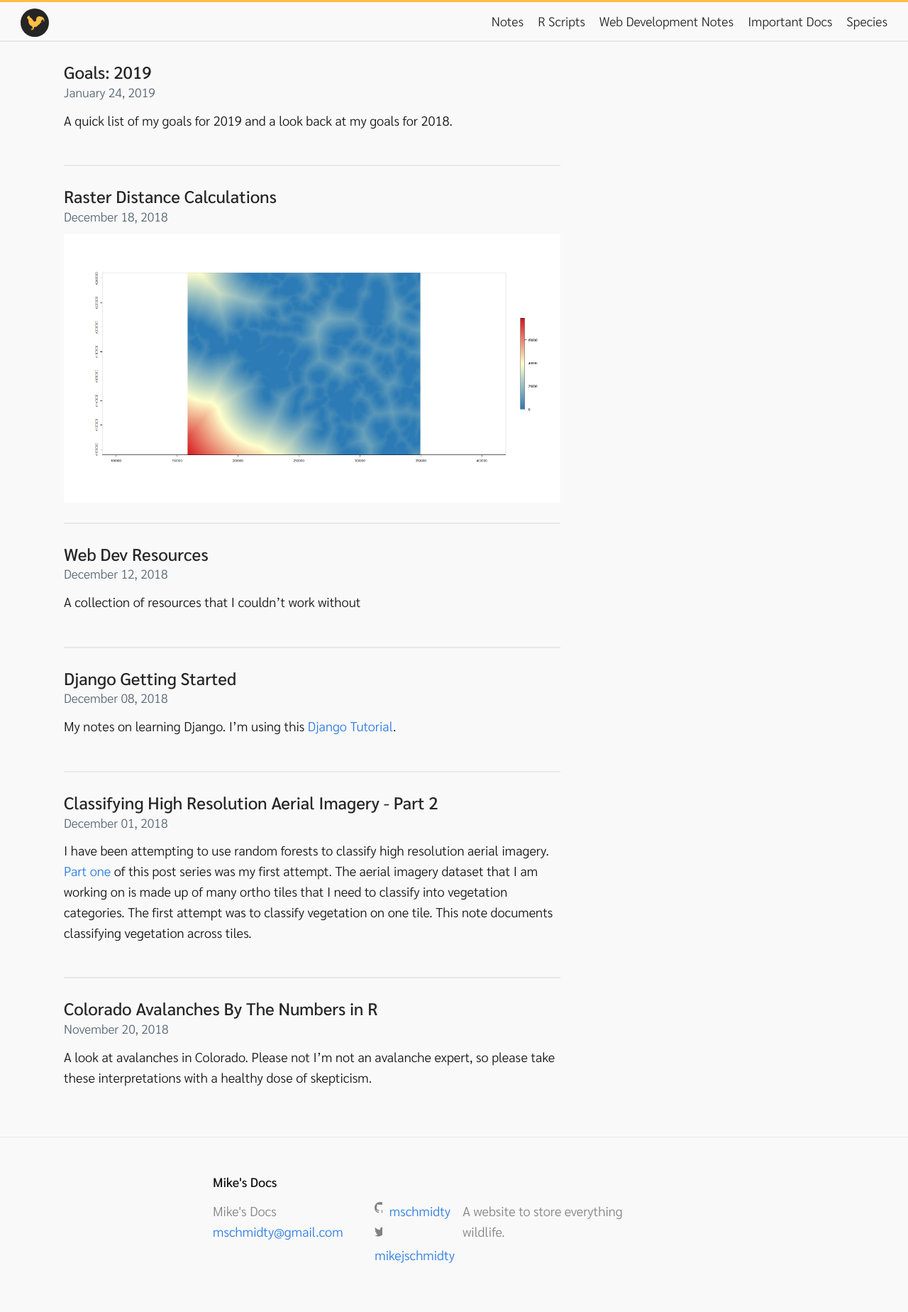
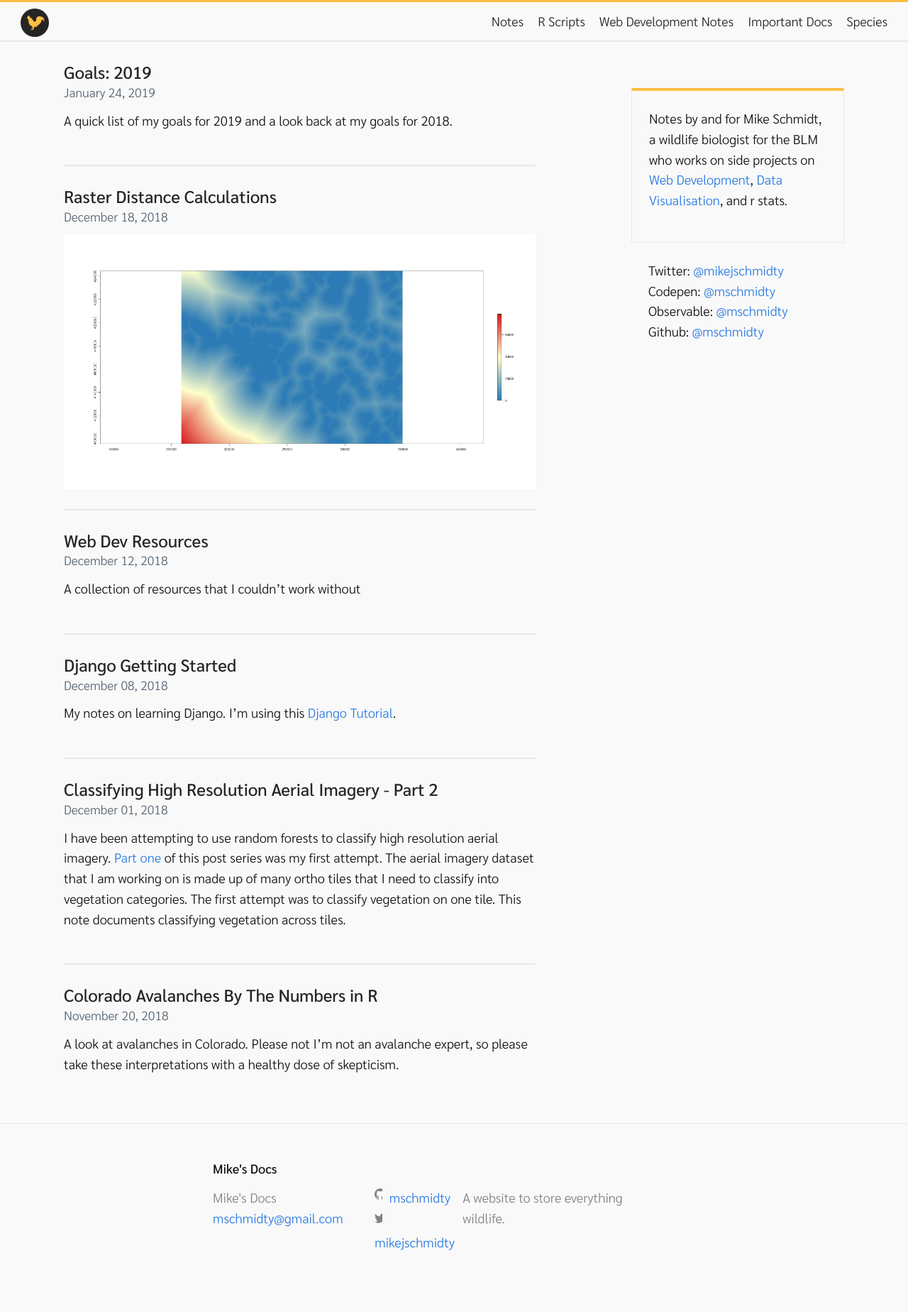
Before and after one commit to mschmidty/bio_notes, a Jekyll site: the page built from index.md, in a window 1280 px wide. Shown: the whole page at 71% size. Built offline with Jekyll 4.4.1, drawn with Linux system fonts in a browser that asks for light colours.

Commit message:
made sidebar full width on smaller screens

```diff
--- a/_layouts/home.html
+++ b/_layouts/home.html
@@ -8,8 +8,9 @@
   {%- include header.html -%}
 
   <main class="home page-content" aria-label="Content">
-
-      <section class="primary-section primary-section-first">
+    <div class="flex-layout">
+      <div class="left-column-main">
+        <section>
           <ul class="article-list">
             {% assign count = 0 %}
             {% for post in site.posts %}
@@ -26,9 +27,23 @@
             {% endfor %}
           </ul>
         </section>
-      <section class="home-info">
+      </div>
+      <aside class="main-sidebar">
+        <div class="sidebar-content">
+          <p>Notes by and for Mike Schmidt, a wildlife biologist for the BLM who works on side projects on <a href="http://schmidtyworks.com">Web Development</a>, <a href="https://beta.observablehq.com/@mschmidty">Data Visualisation</a>, and r stats.</p>
+        </div>
+        <div class="link-icons">
+          <ul>
+            <li>Twitter: <a href="https://twitter.com/mikejschmidty">@mikejschmidty</a></li>
+            <li>Codepen: <a href="https://codepen.io/mschmidty/">@mschmidty</a></li>
+            <li>Observable: <a href="https://beta.observablehq.com/@mschmidty">@mschmidty</a></li>
+            <li>Github: <a href="https://github.com/mschmidty">@mschmidty</a></li>
+          </ul>
+        </div>
+      </aside>
 
-      </section>
+    </div>
+
   </main>
 
   {%- include footer.html -%}
--- a/_sass/overwrite/all-content.scss
+++ b/_sass/overwrite/all-content.scss
@@ -78,6 +78,9 @@
 .main-sidebar{
   padding-top:65px;
   flex-basis:300px;
+  @media all and(max-width: 1100px){
+    flex-basis: 700px;
+  }
 }
 .sidebar-content {
   border:1px solid $dark-light-grey;
```
Lines whose indentation alone changed are shown as unchanged.
